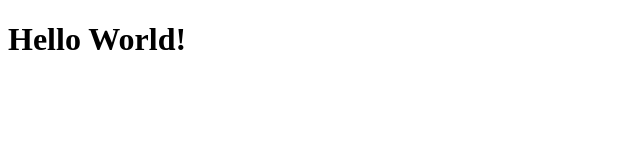
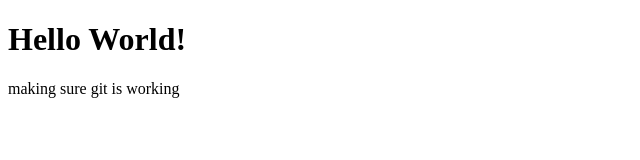
Before and after one commit to mtomko87/ARS225-Project3, a plain HTML site: page index.html in a window 1280 px wide. Shown: the whole page, without its empty margins (0-640 px from the left). Drawn offline with Linux system fonts and the light colour scheme.

Commit message:
testing git

```diff
--- a/index.html
+++ b/index.html
@@ -14,5 +14,6 @@
   </head>
   <body>
     <h1>Hello World!</h1>
+    <p>making sure git is working</p>
   </body>
 </html>
```
